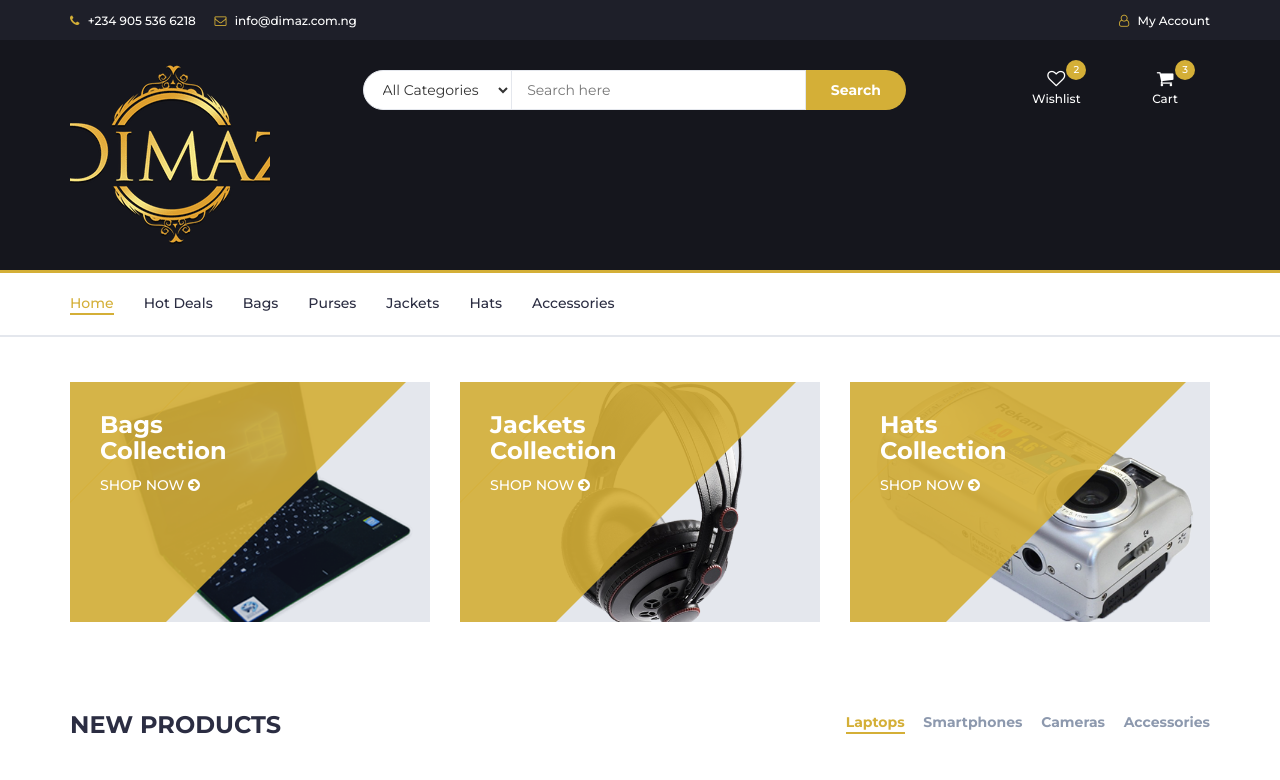
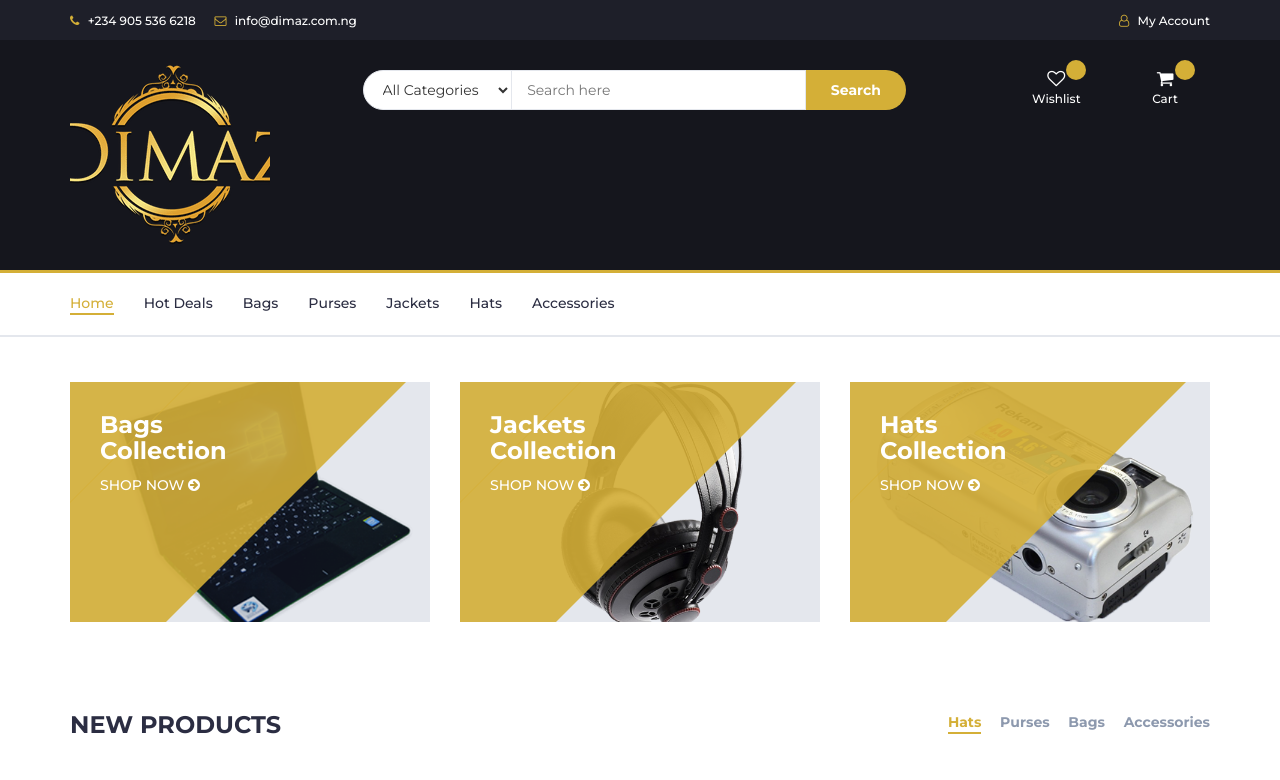
Before and after one commit to Daltimore/dimaz-enterprize, a plain HTML site: page index.html in a window 1280 px wide. Shown: the top 780 px of the page. Drawn offline with Linux system fonts and the light colour scheme.

```diff
--- a/index.html
+++ b/index.html
@@ -85,7 +85,7 @@
 									<a href="#">
 										<i class="fa fa-heart-o"></i>
 										<span>Wishlist</span>
-										<div class="qty">2</div>
+										<div class="qty"></div>
 									</a>
 								</div>
 								<!-- /Wishlist -->
@@ -95,7 +95,7 @@
 									<a class="dropdown-toggle" data-toggle="dropdown" aria-expanded="true">
 										<i class="fa fa-shopping-cart"></i>
 										<span> Cart</span>
-										<div class="qty">3</div>
+										<div class="qty"></div>
 									</a>
 									<div class="cart-dropdown">
 										<div class="cart-list">
@@ -244,10 +244,10 @@
 							<h3 class="title">New Products</h3>
 							<div class="section-nav">
 								<ul class="section-tab-nav tab-nav">
-									<li class="active"><a data-toggle="tab" href="#tab1">Laptops</a></li>
-									<li><a data-toggle="tab" href="#tab1">Smartphones</a></li>
-									<li><a data-toggle="tab" href="#tab1">Cameras</a></li>
-									<li><a data-toggle="tab" href="#tab1">Accessories</a></li>
+									<li class="active"><a data-toggle="tab" href="#tab2">Hats</a></li>
+									<li><a data-toggle="tab" href="#tab2">Purses</a></li>
+									<li><a data-toggle="tab" href="#tab2">Bags</a></li>
+									<li><a data-toggle="tab" href="#tab2">Accessories</a></li>
 								</ul>
 							</div>
 						</div>
```
Also changed, not shown: checkout.html (+3 -3 lines).
